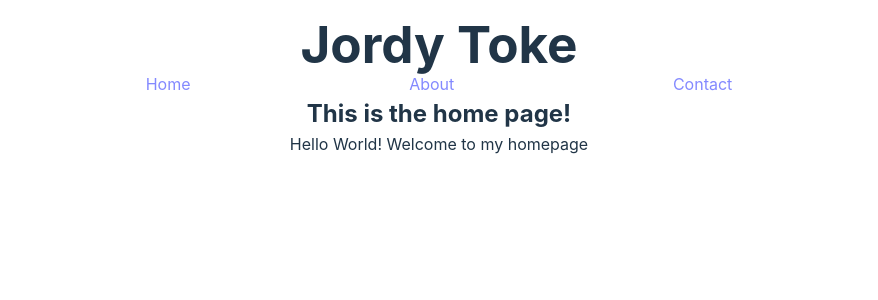
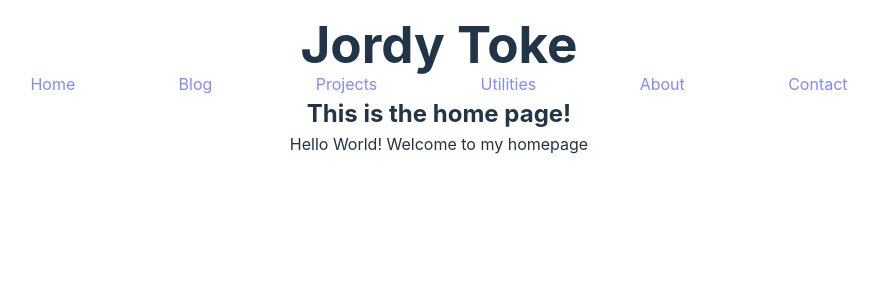
Before and after one commit to JordyToke/jordytoke.github.io, a React (Vite) app: page / in a window 1280 px wide. Shown: the top 300 px of the page, without its empty margins (201-1079 px from the left). Built offline with nearby package versions, Linux system fonts and the light colour scheme.

Commit message:
minor refactors and formatting

```diff
--- a/src/SEO.jsx
+++ b/src/SEO.jsx
@@ -5,19 +5,17 @@ import { Helmet } from "react-helmet-async";
 export default function SEO({ title, author, description, mimeType, determiner, locale, site_name, image, video, audio, url }) {
   return (
     <Helmet prioritizeSeoTags>
-      {/* Standard Metadata */}
-      <title>{title}</title>
+      <title>{title ? title : "Untitled"}</title>
       <meta name="description" content={description} />
+      <link rel="icon" href={image} type="image/x-icon" />
       <meta name="author" content={author} />
-      <link rel="icon" href={image} type="image/x-icon" />
       <base href={url} />
-      {/* End Standard Metadata */}
       {/* Facebook Open Graph Tags -> https://ogp.me/ */}
+      <meta property="og:title" content={title} />
+      <meta property="og:description" content={description} />
       <meta property="og:locale" content={locale} />
       <meta property="og:type" content={mimeType} />
-      <meta property="og:title" content={title} />
       <meta property="og:determiner" content={determiner} />
-      <meta property="og:description" content={description} />
       <meta property="og:site_name" content={site_name} />
       <meta property="og:url" content={url} />
       <meta property="og:image" content={image} />
--- a/src/components/NavBar.jsx
+++ b/src/components/NavBar.jsx
@@ -1,20 +1,15 @@
 import React from "react";
 import style from "./NavBar.module.css";
 
-
-
-const NavList = () => {
-
-}
-
 export default function NavBar() {
-
-
 
   return (
     <nav>
       <ul>
         <li><a href="/">Home</a></li>
+        <li><a href="/Blog">Blog</a></li>
+        <li><a href="/Projects">Projects</a></li>
+        <li><a href="/Utilities">Utilities</a></li>
         <li><a href="/About">About</a></li>
         <li><a href="/Contact">Contact</a></li>
       </ul>
--- a/src/index.css
+++ b/src/index.css
@@ -1,7 +1,3 @@
-* {
-  padding: 0px;
-  margin: 0;
-}
 
 :root {
   /* website defaults */
@@ -18,6 +14,11 @@
   text-rendering: optimizeLegibility;
   -webkit-font-smoothing: antialiased;
   -moz-osx-font-smoothing: grayscale;
+}
+
+* {
+  padding: 0px;
+  margin: 0;
 }
 
 @media (prefers-color-scheme: light) {
--- a/src/main.jsx
+++ b/src/main.jsx
@@ -6,6 +6,8 @@ import SEO from "./SEO.jsx";
 import "./index.css";
 import App from "./App.jsx";
 import Home from "./pages/Home.jsx";
+import Blog from "./pages/Blog.jsx";
+import Utilities from "./pages/Utilities.jsx";
 import Projects from "./pages/Projects.jsx";
 import About from "./pages/About.jsx";
 import Contact from "./pages/Contact.jsx";
@@ -17,13 +19,15 @@ const root = document.getElementById("root");
 ReactDOM.createRoot(root).render(
   <StrictMode>
     <HelmetProvider context={helmetContext}>
-        <SEO title="Jordys Webfolio" description="Jordy Toke's Portfolio Website" locale="en_AU" />
+        <SEO title="Jordys Webfolio" description="Jordy Toke's Portfolio Website" locale="en_AU" author="Jordy Toke" />
     </HelmetProvider>
     <BrowserRouter>
     <Routes>
       <Route path="/" element={<App />}>
         <Route index element={<Home />} />
+        <Route path="Blog" element={<Blog />} />
         <Route path="Projects" element={<Projects />} />
+        <Route path="Utilities" element={<Utilities />} />
         <Route path="About" element={<About />} />
         <Route path="Contact" element={<Contact />} />
       </Route>
```
